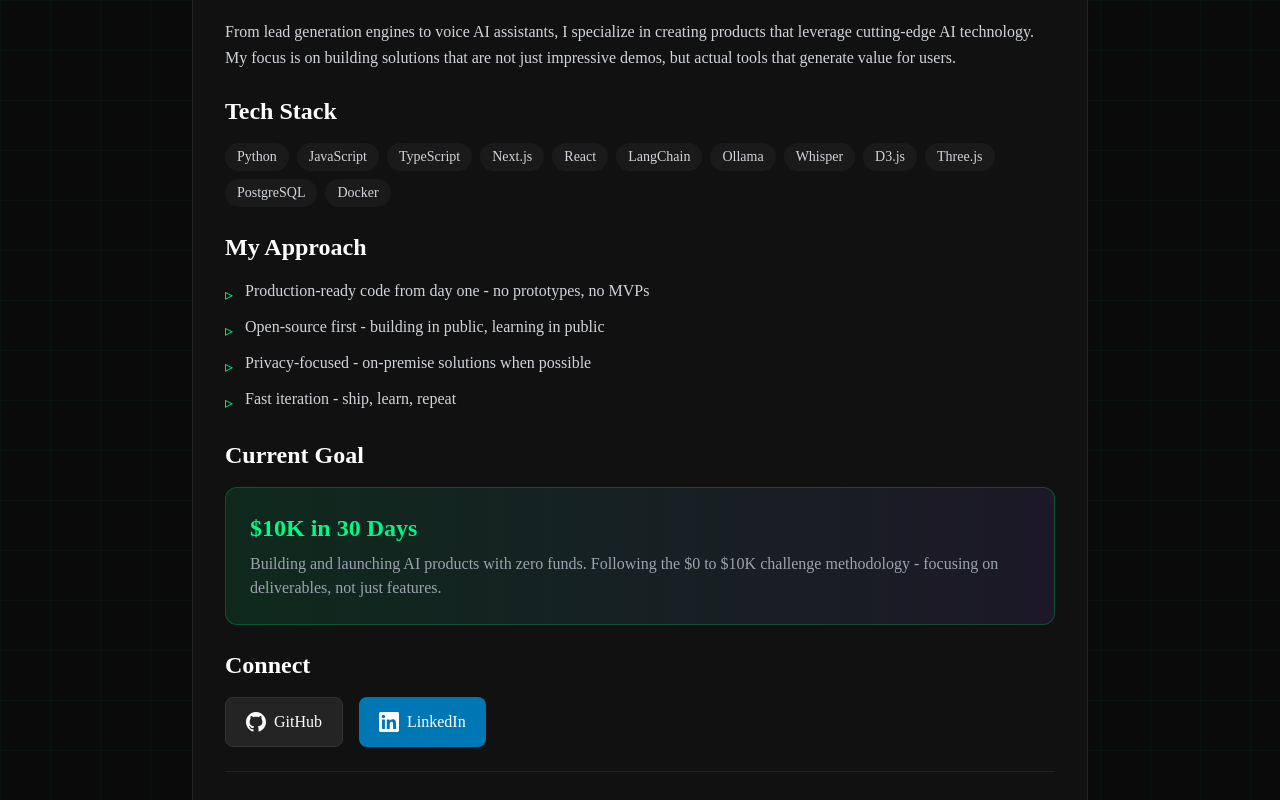
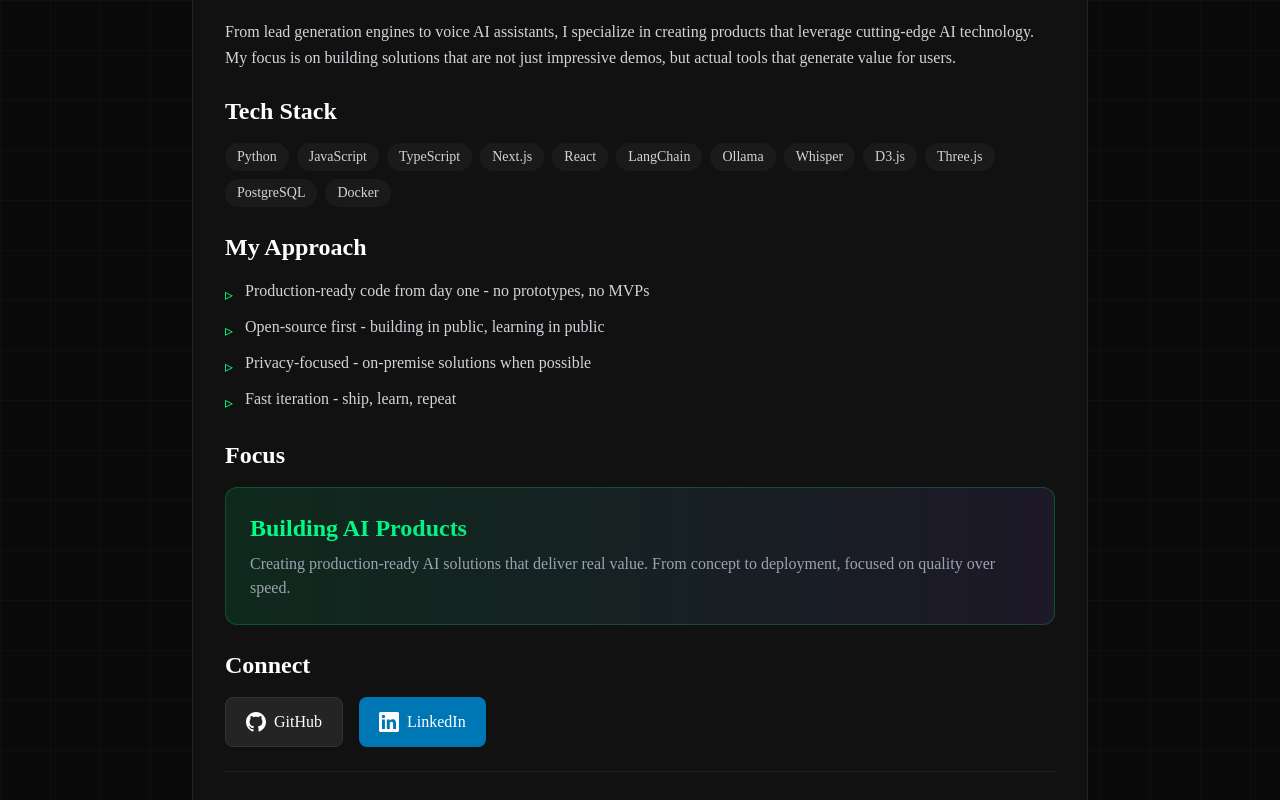
Before and after one commit to Fronter-xd/portfolio, a Next.js app: page /about in a window 1280 px wide. Shown: the part 450-1250 px from the top of the page. Built offline with nearby package versions, Linux system fonts and the light colour scheme.

Commit message:
chore: remove K goal

```diff
--- a/app/about/page.tsx
+++ b/app/about/page.tsx
@@ -80,12 +80,12 @@ export default function About() {
               </section>
 
               <section>
-                <h2 className="text-2xl font-bold text-white mb-4">Current Goal</h2>
+                <h2 className="text-2xl font-bold text-white mb-4">Focus</h2>
                 <div className="bg-gradient-to-r from-[#00ff88]/10 to-[#8b5cf6]/10 rounded-xl p-6 border border-[#00ff88]/20">
-                  <p className="text-2xl font-bold gradient-text mb-2">$10K in 30 Days</p>
+                  <p className="text-2xl font-bold gradient-text mb-2">Building AI Products</p>
                   <p className="text-gray-400">
-                    Building and launching AI products with zero funds. Following the $0 to $10K challenge
-                    methodology - focusing on deliverables, not just features.
+                    Creating production-ready AI solutions that deliver real value. From concept to deployment,
+                    focused on quality over speed.
                   </p>
                 </div>
               </section>
--- a/app/page.tsx
+++ b/app/page.tsx
@@ -146,7 +146,7 @@ export default function Home() {
           initial={{ opacity: 0 }}
           animate={{ opacity: 1 }}
           transition={{ delay: 0.3 }}
-          className="grid grid-cols-1 md:grid-cols-3 gap-6 mb-16"
+          className="grid grid-cols-1 md:grid-cols-2 gap-6 mb-16"
         >
           <div className="bg-[#111] rounded-xl p-6 border border-[#222] text-center">
             <div className="text-4xl font-bold gradient-text mb-2">{projects.length}</div>
@@ -156,10 +156,7 @@ export default function Home() {
             <div className="text-4xl font-bold gradient-text mb-2">100%</div>
             <div className="text-gray-400">Production Ready</div>
           </div>
-          <div className="bg-[#111] rounded-xl p-6 border border-[#222] text-center">
-            <div className="text-4xl font-bold gradient-text mb-2">$10K</div>
-            <div className="text-gray-400">30-Day Goal</div>
-          </div>
+
         </motion.section>
 
         <motion.section
```
